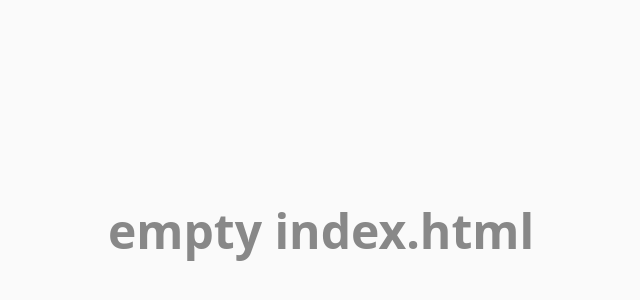
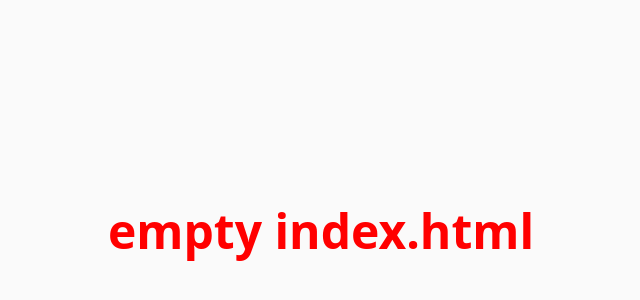
Before and after one commit to sambokher/aesthetic-flea, a plain HTML site: page index.html in a window 1280 px wide. Shown: the part 170-470 px from the top of the page, without its empty margins (319-959 px from the left). Drawn offline with Linux system fonts and the light colour scheme.

Commit message:
make it red
Entire-Checkpoint: 175a371e9785

```diff
--- a/index.html
+++ b/index.html
@@ -5,7 +5,7 @@
   <meta name="viewport" content="width=device-width, initial-scale=1.0" />
   <title>aesthetic-flea</title>
 </head>
-<body style="margin:0;display:flex;align-items:center;justify-content:center;height:100vh;font-family:system-ui,sans-serif;background:#fafafa;color:#888">
+<body style="margin:0;display:flex;align-items:center;justify-content:center;height:100vh;font-family:system-ui,sans-serif;background:#fafafa;color:#f00">
   <h1 style="font-size:3rem">empty index.html</h1>
 </body>
 </html>
```
